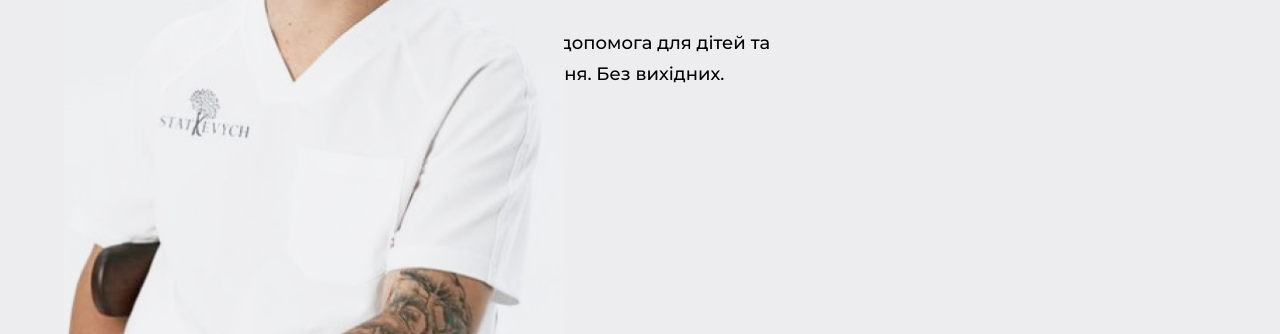
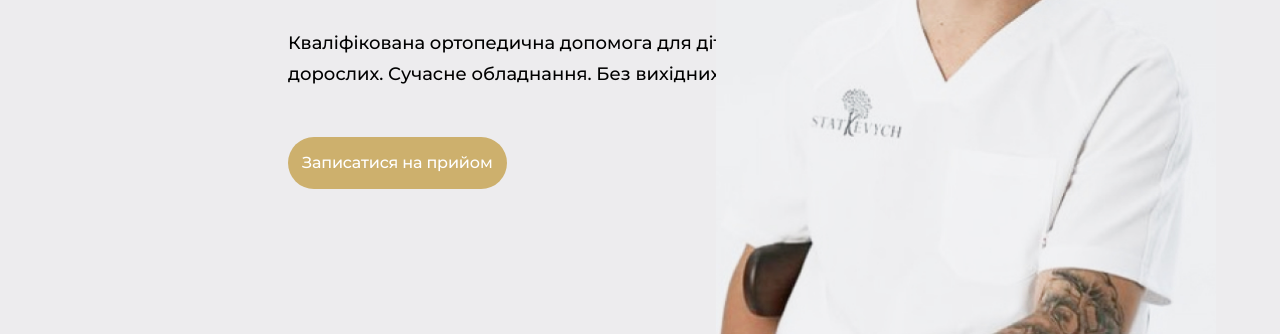
Before and after one commit to limel/statkevych, a website: page src/index.html in a window 1280 px wide. Shown: the part 511-845 px from the top of the page. Drawn offline with nearby package versions, Linux system fonts and the light colour scheme; files that its build step writes are made by us from their sources; files whose address does not match are found by name.

Commit message:
update photo position

```diff
--- a/src/scss/blocks/_hero.scss
+++ b/src/scss/blocks/_hero.scss
@@ -18,7 +18,7 @@
     position: absolute;
     max-width: 500px;
     width: 100%;
-
+    right: 64px;
   }
 }
 
```
Also changed, not shown: 1 other file.
